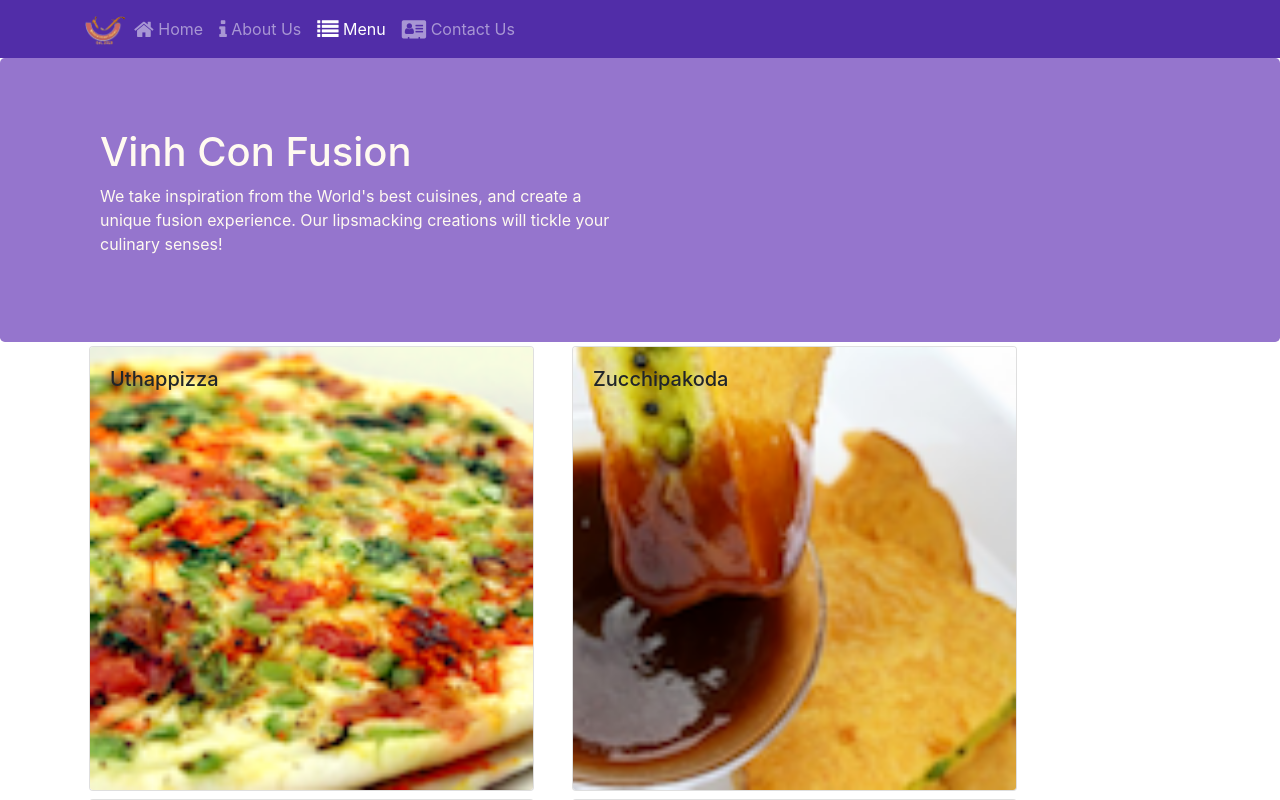
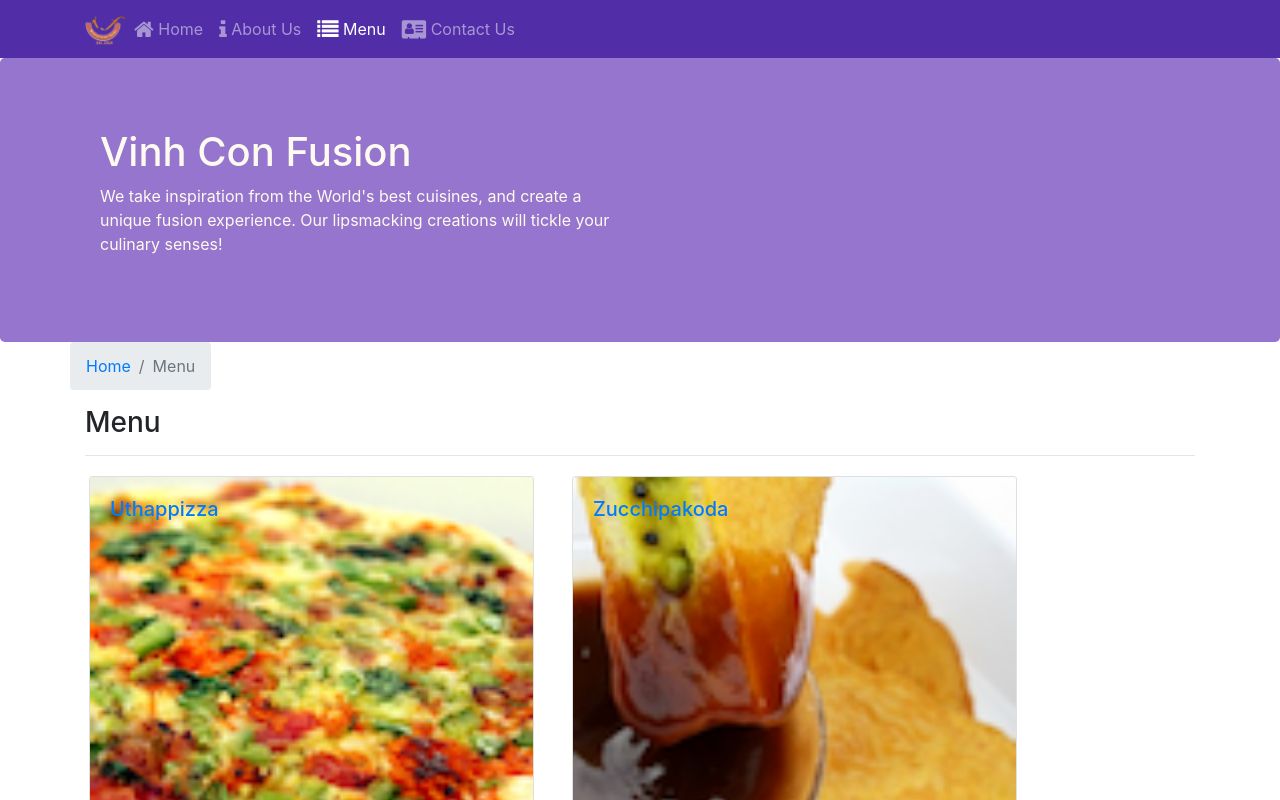
Before and after one commit to vinhdoanthe/reactjs, a React (Create React App) app in the folder confusion/: page /menu in a window 1280 px wide. Shown: the top 800 px of the page. Built offline with nearby package versions, Linux system fonts and the light colour scheme.

Commit message:
Complete tutorial SPA part 2

```diff
--- a/confusion/src/components/ContactComponent.js
+++ b/confusion/src/components/ContactComponent.js
@@ -1,8 +1,20 @@
 import React from 'react';
+import { Breadcrumb, BreadcrumbItem } from 'reactstrap'
+import { Link } from 'react-router-dom'
 
 function Contact(props) {
     return (
         <div className="container">
+            <div className="row">
+                <Breadcrumb>
+                    <BreadcrumbItem><Link to="/home">Home</Link></BreadcrumbItem>
+                    <BreadcrumbItem active>Contact Us</BreadcrumbItem>
+                </Breadcrumb>
+                <div className="col-12">
+                    <h3>Contact Us</h3>
+                    <hr />
+                </div>
+            </div>
             <div className="row row-content">
                 <div className="col-12">
                     <h3>Location Information</h3>
--- a/confusion/src/components/DishDetailComponent.js
+++ b/confusion/src/components/DishDetailComponent.js
@@ -1,5 +1,6 @@
 import React from 'react';
-import { Card, CardImg, CardBody, CardText, CardTitle } from 'reactstrap';
+import { Card, CardImg, CardBody, CardText, CardTitle, Breadcrumb, BreadcrumbItem } from 'reactstrap';
+import { Link } from 'react-router-dom'
 
 function RenderComments({ comments }) {
     const header = (
@@ -47,8 +48,18 @@ const DishDetail = (props) => {
         return (
             <div className="container">
                 <div className="row">
+                    <Breadcrumb>
+                        <BreadcrumbItem><Link to="/menu">Menu</Link></BreadcrumbItem>
+                        <BreadcrumbItem active>{props.dish.name}</BreadcrumbItem>
+                    </Breadcrumb>
+                    <div className="col-12">
+                        <h3>{props.dish.name}</h3>
+                        <hr />
+                    </div>
+                </div>
+                <div className="row">
                     <RenderDish dish={props.dish} />
-                    <RenderComments comments={props.dish.comments} />
+                    <RenderComments comments={props.comments} />
                 </div>
             </div>
         );
--- a/confusion/src/components/MainComponent.js
+++ b/confusion/src/components/MainComponent.js
@@ -29,7 +29,15 @@ class Main extends Component {
             return (
                 <Home dish={this.state.dishes.filter((dish) => dish.featured == true)[0]}
                     promotion={this.state.promotions.filter((promotion) => promotion.featured == true)[0]}
-                    leader={this.state.leaders.filter((leader) => leader.featured == true)[0]}/>
+                    leader={this.state.leaders.filter((leader) => leader.featured == true)[0]} />
+            );
+        }
+
+        const DishWithId = ({match}) => {
+            return (
+                <DishDetail dish={this.state.dishes.filter((dish) => dish.id === parseInt(match.params.dishId, 10))[0]}
+                    comments={this.state.comments.filter((comment) => comment.dishId === parseInt(match.params.dishId, 10))}
+                />
             );
         }
 
@@ -39,6 +47,7 @@ class Main extends Component {
                 <Switch>
                     <Route path="/home" component={HomePage} />
                     <Route exact path="/menu" component={() => <Menu dishes={this.state.dishes} />} />
+                    <Route path="/menu/:dishId" component={DishWithId} />
                     <Route exact path="/contactus" component={Contact} />
                     <Redirect to="/home" />
                 </Switch>
--- a/confusion/src/components/MenuComponent.js
+++ b/confusion/src/components/MenuComponent.js
@@ -1,13 +1,17 @@
 import React from 'react';
-import { Card, CardImg, CardImgOverlay, CardTitle } from 'reactstrap'
+import { Card, CardImg, CardImgOverlay, CardTitle, Breadcrumb, BreadcrumbItem } from 'reactstrap'
+import { Link } from 'react-router-dom'
 
 function RenderMenuItem({ dish, onClick }) {
     return (
-        <Card onClick={() => onClick(dish.id)}>
-            <CardImg witdth="100%" object="true" src={dish.image} alt={dish.name}></CardImg>
-            <CardImgOverlay>
-                <CardTitle>{dish.name}</CardTitle>
-            </CardImgOverlay>
+        <Card>
+            <Link to={`/menu/${dish.id}`} >
+                <CardImg witdth="100%" object="true" src={dish.image} alt={dish.name}></CardImg>
+                <CardImgOverlay>
+                    <CardTitle>{dish.name}</CardTitle>
+                </CardImgOverlay>
+            </Link>
+
         </Card>
     );
 }
@@ -16,7 +20,7 @@ const Menu = (props) => {
     const menu = props.dishes.map((dish) => {
         return (
             <div key={dish.id} className="col-12 col-md-5 m-1">
-                <RenderMenuItem dish={dish} onClick={props.onClick} />
+                <RenderMenuItem dish={dish} />
             </div>
         );
     }
@@ -25,6 +29,16 @@ const Menu = (props) => {
     return (
         <div className="container">
             <div className="row">
+                <Breadcrumb>
+                    <BreadcrumbItem><Link to="/home">Home</Link></BreadcrumbItem>
+                    <BreadcrumbItem active>Menu</BreadcrumbItem>
+                </Breadcrumb>
+                <div className="col-12">
+                    <h3>Menu</h3>
+                    <hr />
+                </div>
+            </div>
+            <div className="row">
                 {menu}
             </div>
         </div>
```
